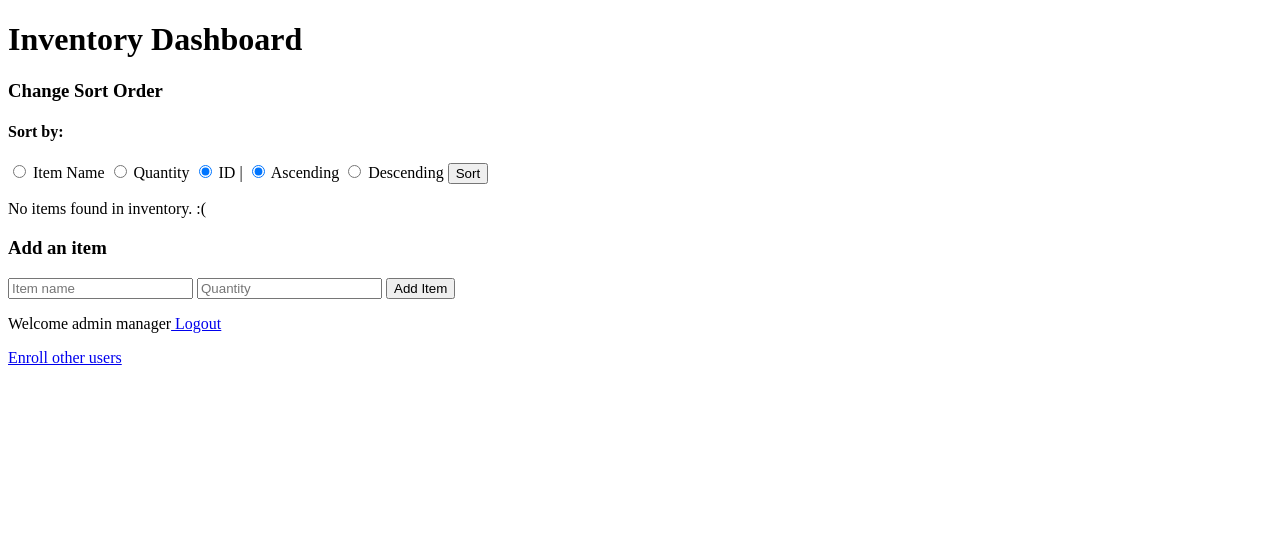
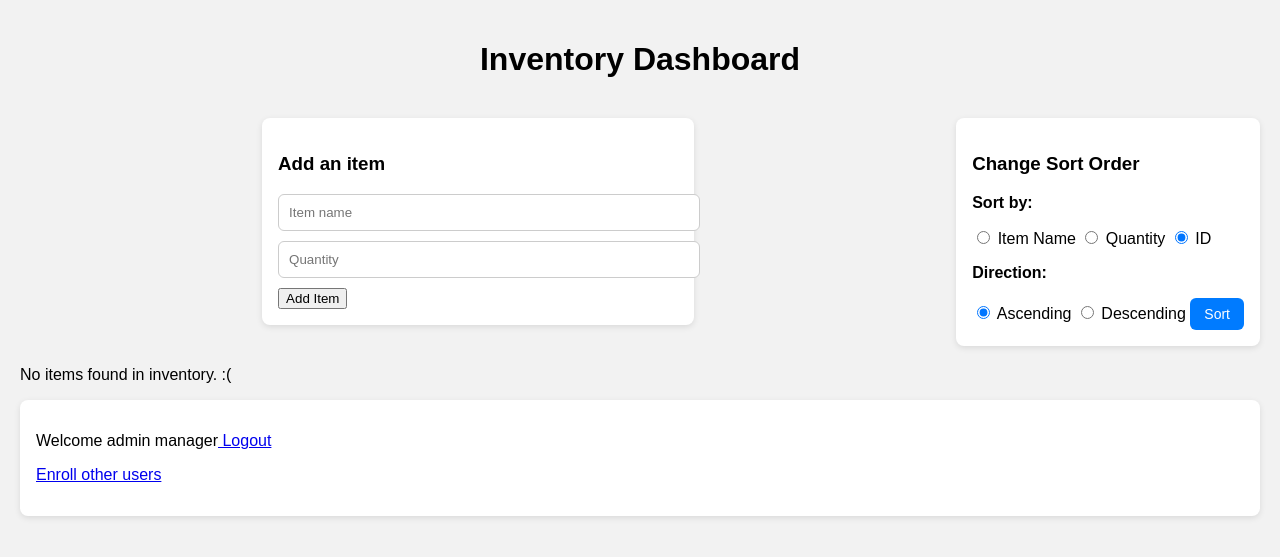
Before and after one commit to paranjaa/ece-1779-course-project, a Flask app: page / in a window 1280 px wide. Shown: the top 557 px of the page. Run offline with Flask 3, Linux system fonts and the light colour scheme; a user stored in the database is signed in; data that the repository does not hold is empty; some libraries are stand-ins or nearby versions.

Commit message:
addedstyling to dashboard, not totally done, but it's close

```diff
--- a/static/css/style.css
+++ b/static/css/style.css
@@ -1,43 +1,129 @@
+/* global */
+
 body {
     font-family: Arial, sans-serif;
-    background-color: #f2f2f2;
+    background: #f2f2f2;
     margin: 0;
-    padding: 40px;
+    padding: 20px;
 }
 
-h1 {
+/* headings */
+.page-title {
     text-align: center;
+    margin-bottom: 40px;
 }
 
-form {
-    max-width: 300px;
-    margin: auto;
+
+/* dashboard */
+
+.dashboard-container {
+    display: flex;
+    justify-content: center;
+    gap: 40px;
+    margin-bottom: 40px;
+}
+
+/* sorting form */
+.card {
     background: white;
     padding: 20px;
-    border-radius: 6px;
-    box-shadow: 0px 2px 5px rgba(0,0,0,0.15);
+    border-radius: 10px;
+    box-shadow: 0px 2px 5px rgba(0,0,0,0.1);
 }
 
-label {
-    font-weight: bold;
+/* inventory list */
+
+.inventory-table {
+    width: 100%;
+    border-collapse: collapse;
+    margin-bottom: 20px;
 }
 
-input {
-    width: 100%;
-    margin-bottom: 10px;
-    padding: 8px;
+.inventory-table th, .inventory-table td {
+    padding: 10px 15px;
+    border-bottom: 1px solid #ddd;
 }
 
-button {
+/* align titles */
+.inventory-table td:nth-child(1) {
+    width: 50px;
+}
+.inventory-table td:nth-child(2) {
+    width: 200px;
+}
+
+/* Action buttons  */
+.action-buttons {
+    display: flex;
+    gap: 5px;
+}
+
+/* button formatting */
+
+.btn {
+    padding: 8px 14px;
+    border: none;
+    border-radius: 6px;
+    cursor: pointer;
+    font-size: 14px;
+}
+
+/* Colors */
+.btn-inc {
+    background: #28a745;
+    color: white;
+}
+
+.btn-dec {
+    background: #dc3545;
+    color: white;
+}
+
+.btn-del {
+    background: #6c757d;
+    color: white;
+}
+
+.btn:hover {
+    opacity: 0.85;
+}
+
+/* add item */
+
+.add-item-container {
+    max-width: 400px;
+    margin: 0 auto;
+}
+
+input[type="text"], input[type="number"] {
     width: 100%;
     padding: 10px;
+    margin-bottom: 10px;
+    border-radius: 6px;
+    border: 1px solid #ccc;
+}
+
+.add-btn {
+    width: 100%;
+    padding: 10px;
+    border-radius: 6px;
     background: #007bff;
     color: white;
     border: none;
-    border-radius: 4px;
-    font-size: 16px;
 }
 
-button:hover {
-    background: #0056b3;
+
+/* changing row, putting the two forms in the same section */
+.top-row {
+    display: flex;
+    gap: 20px;            /* spacing between the two cards */
+    align-items: flex-start;
+    margin-bottom: 20px;
 }
+
+.card {
+    background: white;
+    padding: 16px;
+    border-radius: 8px;
+    box-shadow: 0 2px 6px rgba(0,0,0,0.1);
+}
--- a/templates/dashboard.html
+++ b/templates/dashboard.html
@@ -4,17 +4,35 @@
     <title>Inventory Dashboard</title>
 
 <!-- not styling this on yet, was kind of a hassle-->
-<!--<link rel="stylesheet" href="{{ url_for('static', filename='css/style.css') }}"> -->
+<link rel="stylesheet" href="{{ url_for('static', filename='css/style.css') }}">
 
 </head>
 <body>
-    <h1>Inventory Dashboard</h1>
+    <h1 class="page-title">Inventory Dashboard</h1>
 
+    <!-- not styling this on yet, was kind of a hassle-->
+
+
+
+
+    <div class="top-row">
+      <div class="card add-item-container">
+        <h3>Add an item</h3>
+
+        <form method="POST" action="/add_item">
+              {{ form.csrf_token }}
+              <input type="text" name="item_name" placeholder="Item name" required>
+              <input type="number" name="item_quantity" placeholder="Quantity" required>
+              <input type="submit" value="Add Item">
+        </form>
+      </div>
+
+      <div class="card sort-container">
         <h3> Change Sort Order </h3>
 
         <form method="GET" action="{{ url_for('index') }}">
 
-        <h4>Sort by:</h4>
+            <p><strong>Sort by:</strong></p>
             {{ form.csrf_token }}
             <label>
                 <input type="radio" name="sort_by" value="item_name"
@@ -31,7 +49,8 @@
                       {% if sort_by == 'id' %} checked {% endif %}>
                 ID
             </label>
-        |
+
+            <p><strong>Direction:</strong></p>
             <label>
                 <input type="radio" name="order" value="asc"
                       {% if order == 'asc' %} checked {% endif %}>
@@ -43,21 +62,27 @@
                 Descending
             </label>
 
-        <input type="submit" value="Sort">
+            <button class="btn" style="background:#007bff; color:white;">Sort</button>
         </form>
+      </div>
+
+    </div>
 
 
 
 
 
 
+
+    <div style="flex: 1;">
       {% if items %}
-          <table>
+        <table class="inventory-table">
             <tr>
                 <th>ID</th>
                 <th>Item Name</th>
                 <th>Quantity</th>
             </tr>
+
             {% for id, name, quantity in items %}
             <tr>
                 <td>{{ id }}</td>
@@ -65,36 +90,36 @@
                 <td>{{ quantity }}</td>
                 <td>
                     <form action="{{ url_for('increment', item_id=id) }}" method="post" style="display:inline;">
-                          <button type="submit">+</button>
+                        <button type="submit" class="btn btn-inc">+</button>
                         {{ form.csrf_token }}
                     </form>
 
                     <form action="{{ url_for('decrement', item_id=id) }}" method="post" style="display:inline;">
-                        <button type="submit">-</button>
+                      <button type="submit" class="btn btn-dec">-</button>
                       {{ form.csrf_token }}
                     </form>
 
                     <form action="{{ url_for('delete_item', item_id=id) }}" method="post">
-                        <button type="submit">Delete</button>
+                      <button type="submit" class="btn btn-del">Delete</button>
                       {{ form.csrf_token }}
                     </form>
                 </td>
             </tr>
             {% endfor %}
         </table>
+
       {% else %}
             <p>No items found in inventory. :( </p>
       {% endif %}
 
-  <h3>Add an item</h3>
 
-  <form method="POST" action="/add_item">
-        {{ form.csrf_token }}
-        <input type="text" name="item_name" placeholder="Item name" required>
-        <input type="number" name="item_quantity" placeholder="Quantity" required>
-        <input type="submit" value="Add Item">
-  </form>
+    </div>
 
+
+
+
+
+<div class="card user-message">
 
   <p>Welcome {{session['role']}} {{ session['username'] }}<a href="{{ url_for('logout') }}"> Logout</a></p>
 
```
Lines whose indentation alone changed are shown as unchanged.
